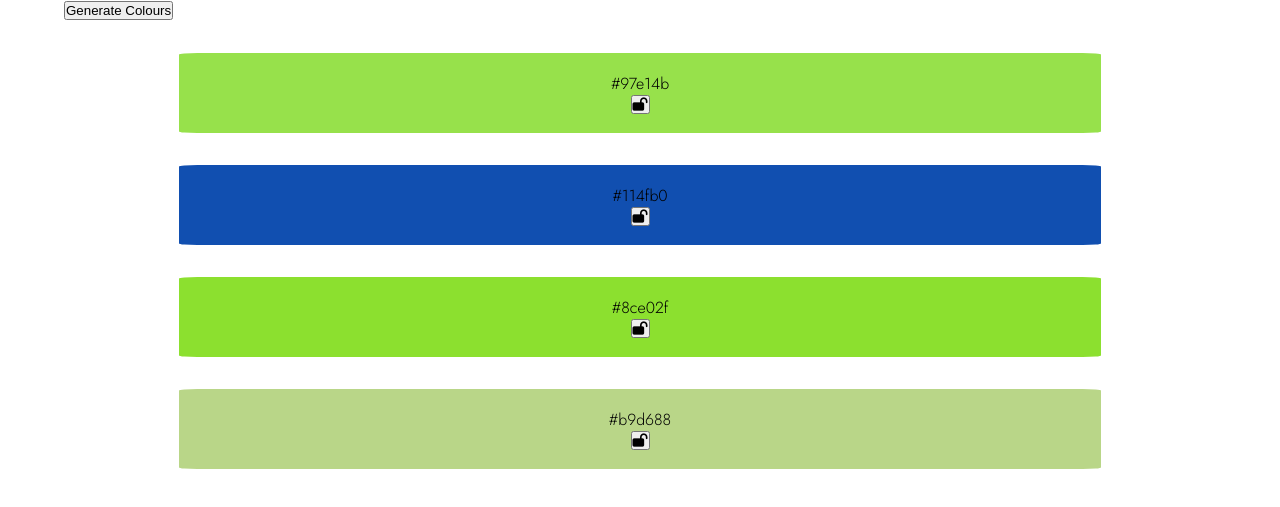
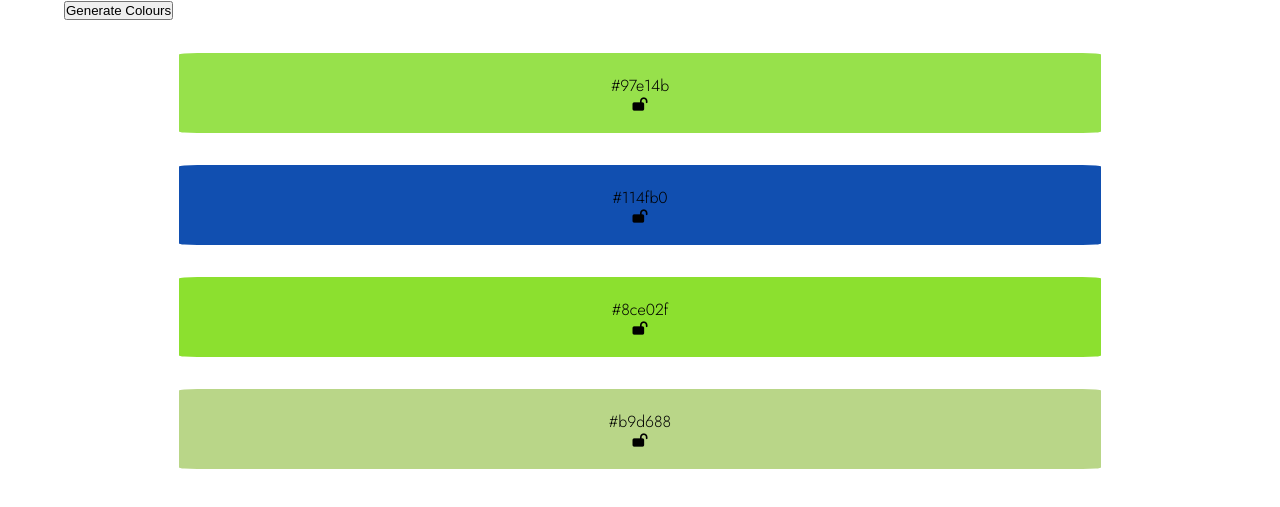
Before and after one commit to GalKJ/founders-and-coders-colour-palette, a plain HTML site: page index.html in a window 1280 px wide. Shown: the part 69-576 px from the top of the page. Drawn offline with Linux system fonts and the light colour scheme.

Commit message:
add rules for lock icon .css

```diff
--- a/colour-palette.css
+++ b/colour-palette.css
@@ -52,10 +52,6 @@ h1 {
     margin-top: var(--margin-top);
 }
 
-.hex_id {
-    /* empty ruleset */
-}
-
 .colour {
     display: flex;
     flex-direction: column;
@@ -66,3 +62,16 @@ h1 {
     border-radius: 2%;
 
 }
+
+.hex_id {
+    /* empty ruleset */
+}
+
+.lock_button {
+    cursor: pointer;
+    background: none;
+    border: none;
+    /* padding: 3px 0; */
+    /* transition: 100ms; */
+    /* position:relative; */
+}
--- a/index.html
+++ b/index.html
@@ -27,28 +27,36 @@
         <article class="random_colour_article">
           <div class="colour">
             <p class="hex_id">#1234</p>
-            <button><i class="fa-solid fa-lock-open"></i></button>
+            <button class="lock_button">
+              <i class="fa-solid fa-lock-open"></i>
+            </button>
           </div>
         </article>
 
         <article class="random_colour_article">
           <div class="colour">
             <p class="hex_id">#1234</p>
-            <button><i class="fa-solid fa-lock-open"></i></button>
+            <button class="lock_button">
+              <i class="fa-solid fa-lock-open"></i>
+            </button>
           </div>
         </article>
 
         <article class="random_colour_article">
           <div class="colour">
             <p class="hex_id">#1234</p>
-            <button><i class="fa-solid fa-lock-open"></i></button>
+            <button class="lock_button">
+              <i class="fa-solid fa-lock-open"></i>
+            </button>
           </div>
         </article>
 
         <article class="random_colour_article">
           <div class="colour">
             <p class="hex_id">#1234</p>
-            <button><i class="fa-solid fa-lock-open"></i></button>
+            <button class="lock_button">
+              <i class="fa-solid fa-lock-open"></i>
+            </button>
           </div>
         </article>
       </section>
```
